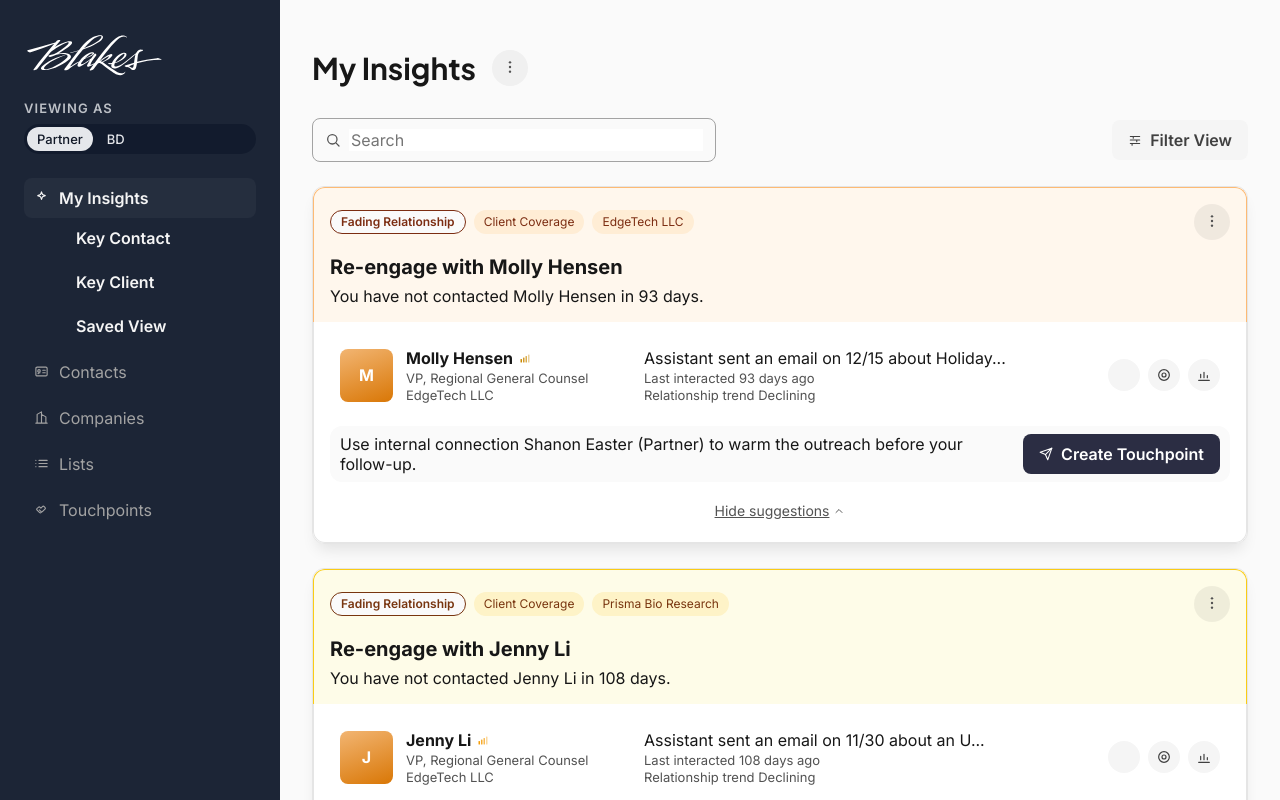
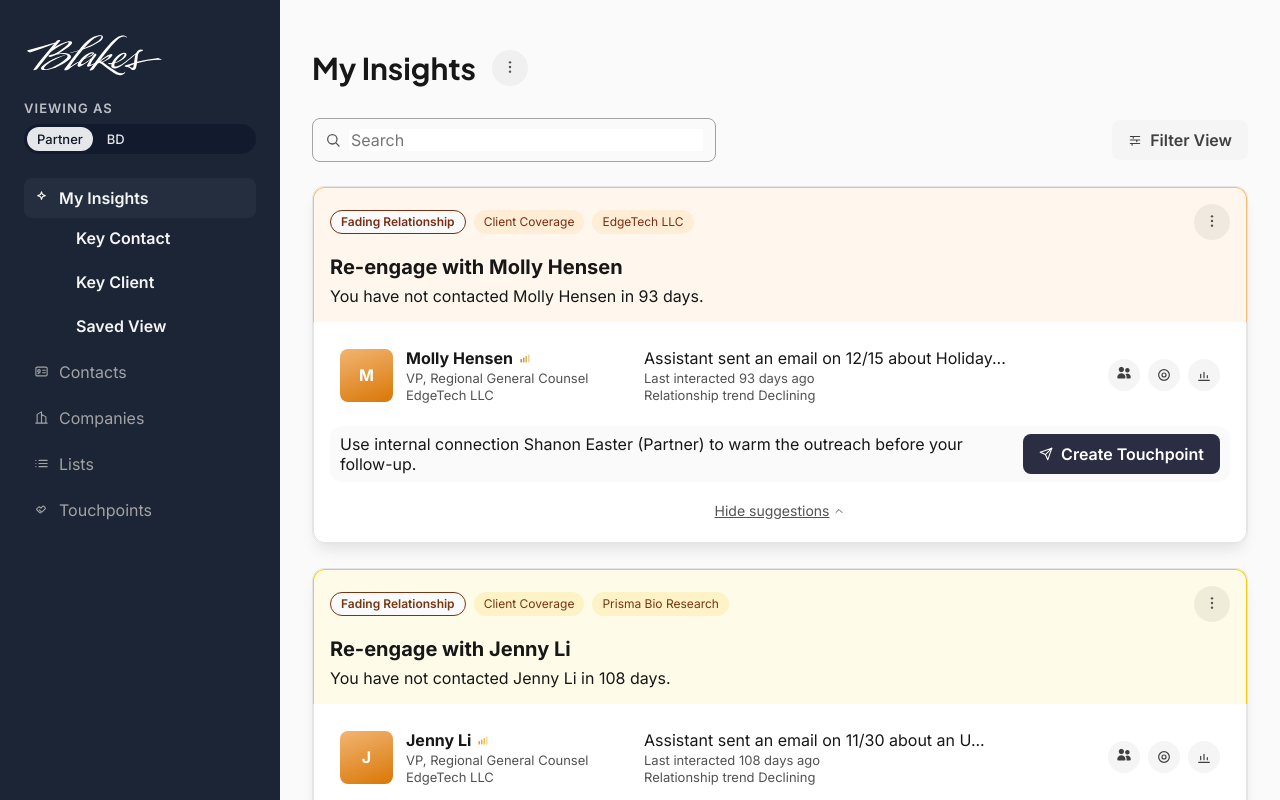
Before and after one commit to Vikas-Bionicly/Touchpoint-Demo-App, a React (Vite) app: page / in a window 1280 px wide. Shown: the top 800 px of the page. Built offline with nearby package versions, Linux system fonts and the light colour scheme.

Commit message:
Added FontAwesome Lib

```diff
--- a/package.json
+++ b/package.json
@@ -10,6 +10,7 @@
     "deploy": "gh-pages -d dist"
   },
   "dependencies": {
+    "@fortawesome/fontawesome-free": "^7.2.0",
     "json-server": "^1.0.0-beta.13",
     "react": "^18.3.1",
     "react-dom": "^18.3.1",
--- a/src/common/components/InsightCard.jsx
+++ b/src/common/components/InsightCard.jsx
@@ -28,20 +28,36 @@ export default function InsightCard({
               </span>
             ))}
           </div>
+          <div style={{ position: 'relative' }}>
             <button className="context-btn" aria-label="context" onClick={() => setMenuOpen((p) => !p)}>
               <Icon name="more" />
             </button>
-        </div>
-
-        <h3>{card.title}</h3>
-        <p>{card.description}</p>
-
             {menuOpen && (
-          <div style={{ marginTop: 12, display: 'flex', gap: 8, flexWrap: 'wrap' }}>
+              <div
+                style={{
+                  position: 'absolute',
+                  top: '110%',
+                  right: 0,
+                  background: '#fff',
+                  border: '1px solid #e5e7eb',
+                  borderRadius: 8,
+                  padding: 8,
+                  boxShadow: '0 10px 15px -5px rgba(0,0,0,0.1)',
+                  zIndex: 20,
+                  minWidth: 180,
+                  display: 'flex',
+                  flexDirection: 'column',
+                  gap: 4,
+                }}
+              >
                 <button className="tool-btn" type="button" onClick={() => onReminder?.(card)}>
                   Set reminder
                 </button>
-            <button className={`tool-btn ${state?.liked ? 'active' : ''}`} type="button" onClick={() => onLike?.(card)}>
+                <button
+                  className={`tool-btn ${state?.liked ? 'active' : ''}`}
+                  type="button"
+                  onClick={() => onLike?.(card)}
+                >
                   {state?.liked ? 'Liked' : 'Like'}
                 </button>
                 <button className="tool-btn" type="button" onClick={() => onAddNote?.(card)}>
@@ -58,6 +74,11 @@ export default function InsightCard({
                 </button>
               </div>
             )}
+          </div>
+        </div>
+
+        <h3>{card.title}</h3>
+        <p>{card.description}</p>
       </div>
 
       <div className="ins-body">
@@ -82,7 +103,7 @@ export default function InsightCard({
 
           <div className="actions">
             <button aria-label="firm connections" onClick={() => onViewConnections?.(card)}>
-              <Icon name="users" />
+              <i className="fas fa-user-friends icon" />
             </button>
             <button aria-label="touchpoint" onClick={() => onCreateTouchpoint?.(card)}>
               <Icon name="target" />
--- a/src/main.jsx
+++ b/src/main.jsx
@@ -2,6 +2,7 @@ import React from 'react';
 import ReactDOM from 'react-dom/client';
 import App from './App.jsx';
 import './styles.css';
+import '@fortawesome/fontawesome-free/css/all.min.css';
 
 ReactDOM.createRoot(document.getElementById('root')).render(
   <React.StrictMode>
--- a/src/styles.css
+++ b/src/styles.css
@@ -261,7 +261,7 @@ h1 {
   border-radius: 12px;
   background: #fff;
   box-shadow: 0 10px 15px -5px rgba(0, 0, 0, 0.1);
-  overflow: hidden;
+  overflow: visible;
   isolation: isolate;
   border: 1px solid var(--line);
   width: 100%;
@@ -273,7 +273,7 @@ h1 {
   padding: 16px;
   border-top-left-radius: 12px;
   border-top-right-radius: 12px;
-  overflow: hidden;
+  overflow: visible;
   background-clip: padding-box;
 }
 
```
Also changed, not shown: 1 other file (tests, documents, lock files or other folders). Lines whose indentation alone changed are shown as unchanged.
